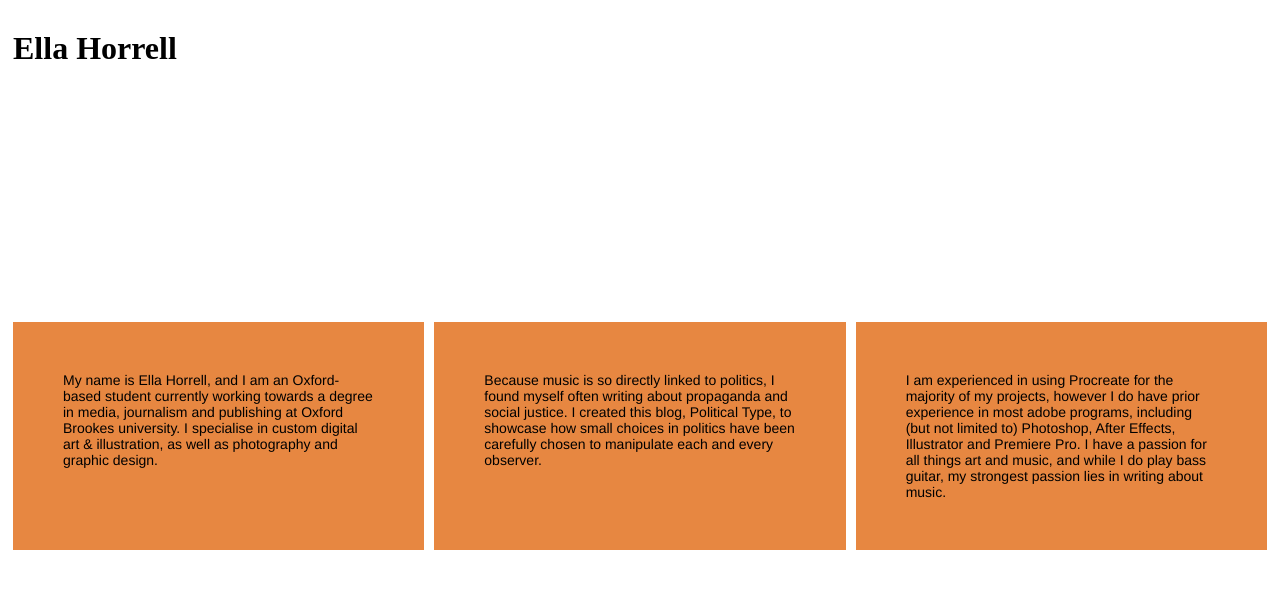
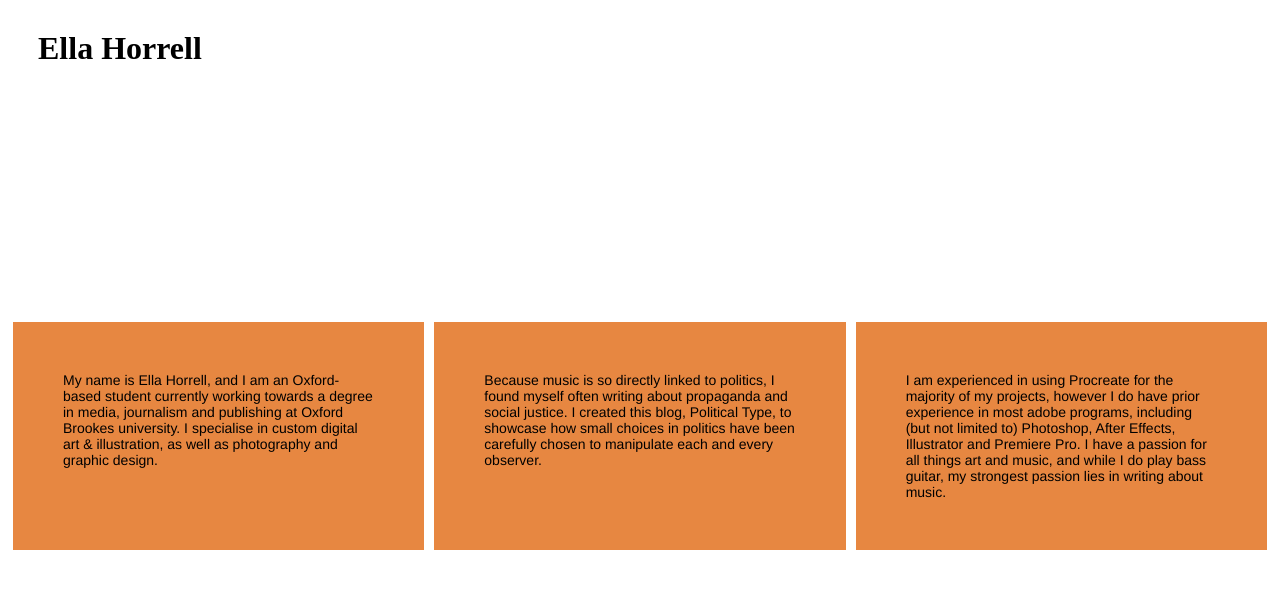
Before and after one commit to ellahorrell/brookesblog, a Jekyll site: the page aboutme/index.html, which Jekyll copies as it is, in a window 1280 px wide. Shown: the top 589 px of the page. Built offline with Jekyll 4.4.1, drawn with Linux system fonts in a browser that asks for light colours.

Commit message:
Update styles.css

```diff
--- a/aboutme/css/styles.css
+++ b/aboutme/css/styles.css
@@ -7,7 +7,7 @@ body {
 }
 
 h1 {
-margin: 30px 5px 250px 5px;
+margin: 30px 5px 250px 30px;
 }
 
 p{
```
